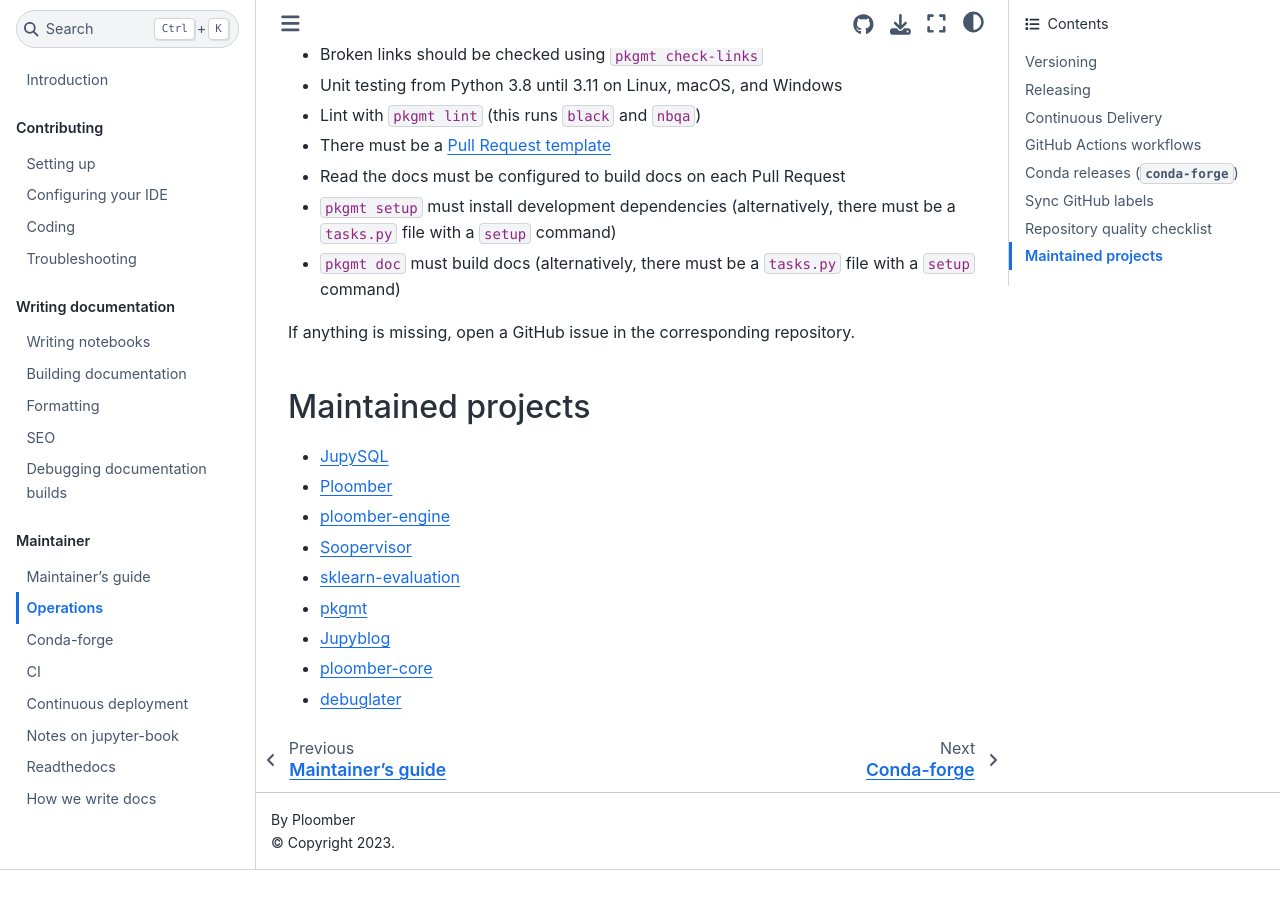
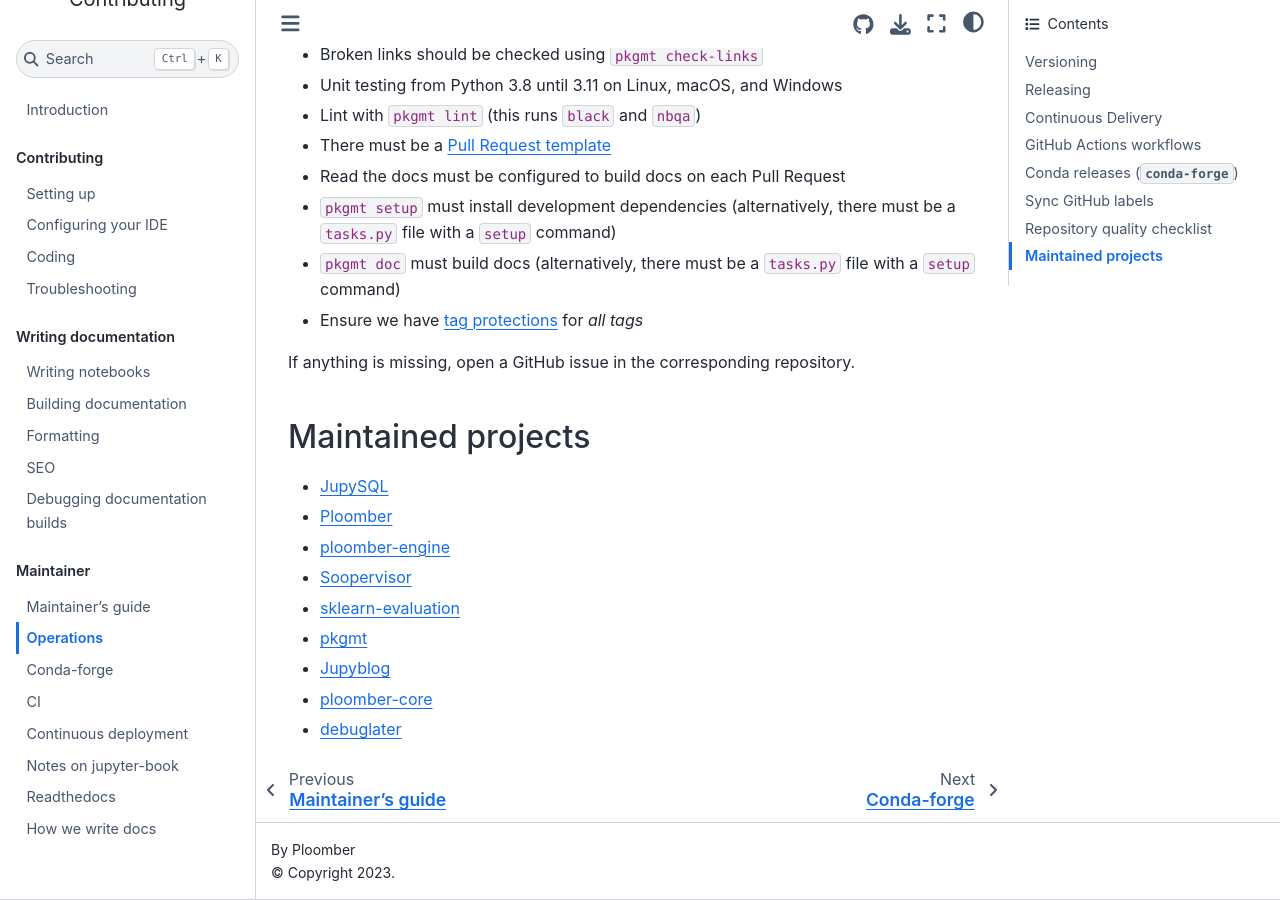
Before and after one commit to ploomber/contributing, a Jupyter Book: the page built from maintainer/ops.md, in a window 1280 px wide and 900 px high, scrolled down 3694 px. Built offline with Jupyter Book 1.0.4 settings and Sphinx 7.4.7 and the Sphinx Book theme 1.1.4, drawn with Linux system fonts in a browser that asks for light colours; before the commit the page ends 4564 px from its top, so only the background shows below that.

Commit message:
adds note on tag protections

```diff
--- a/maintainer/ops.md
+++ b/maintainer/ops.md
@@ -126,6 +126,7 @@
 - Read the docs must be configured to build docs on each Pull Request
 - `pkgmt setup` must install development dependencies (alternatively, there must be a `tasks.py` file with a `setup` command)
 - `pkgmt doc`  must build docs (alternatively, there must be a `tasks.py` file with a `setup` command)
+- Ensure we have [tag protections](https://docs.github.com/en/repositories/managing-your-repositorys-settings-and-features/managing-repository-settings/configuring-tag-protection-rules) for *all tags*
 
 If anything is missing, open a GitHub issue in the corresponding repository.
 
```
